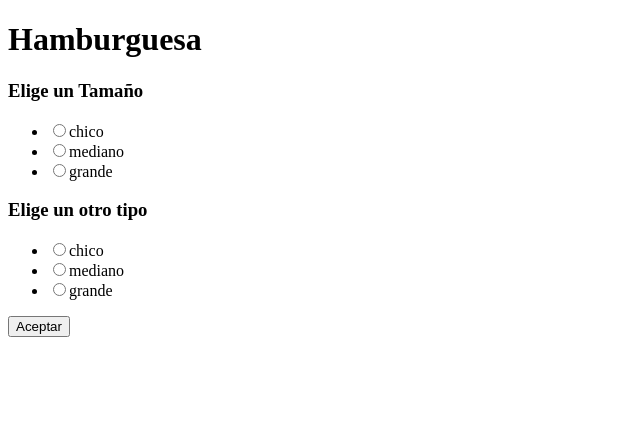
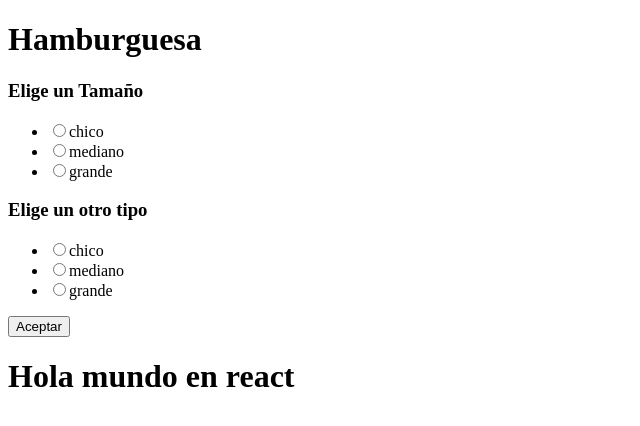
Before and after one commit to AvielAD/ReactJS-Incremental, a React (Create React App) app: page / in a window 1280 px wide. Shown: the top 426 px of the page, without its empty margins (0-640 px from the left). Built offline with nearby package versions, Linux system fonts and the light colour scheme.

Commit message:
test hello

```diff
--- a/src/App.js
+++ b/src/App.js
@@ -14,7 +14,7 @@ class App extends Component{
     return (
       <React.Fragment>
           <Controlado></Controlado>
-
+          <h1>Hola mundo en react</h1>
 
       </React.Fragment>
     );
```
